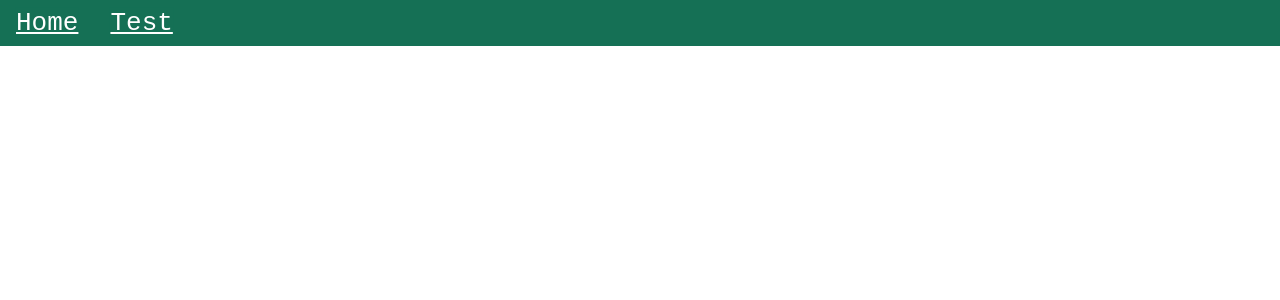
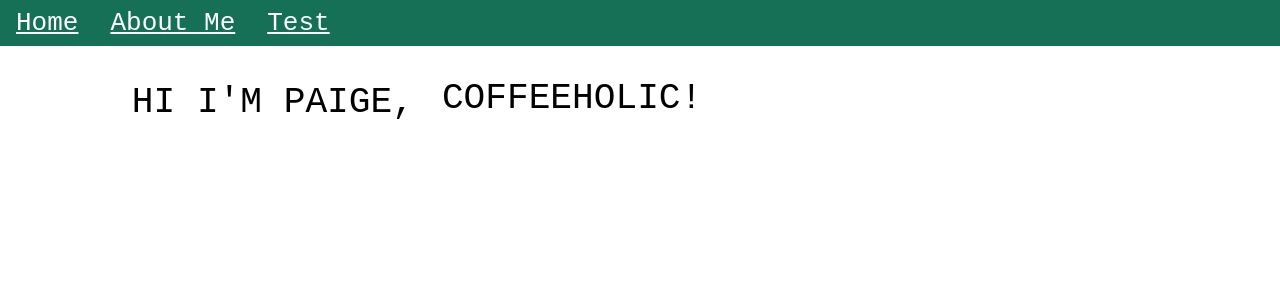
Before and after one commit to phgodwin/Portfolio_Project_FE, a React (Create React App) app: page /AboutMe in a window 1280 px wide. Before the commit this address had no page. Shown: the top 300 px of the page. Built offline with nearby package versions, Linux system fonts and the light colour scheme.

Commit message:
front page key frames

```diff
--- a/src/App.css
+++ b/src/App.css
@@ -87,3 +87,75 @@ display: flex;
 font-weight: bolder;
 
 }
+
+/* #intro {
+  font-size:36px;
+  font-weight:bold;
+
+
+  text-transform: uppercase;
+}
+
+#flip {
+  height:50px;
+  overflow:hidden;
+}
+
+#flip > div > div {
+
+  padding:4px 12px;
+  height:45px;
+  margin-bottom:20px;
+  display:inline-block;
+}
+#first {
+  animation: show 5s linear infinite;
+}
+
+@keyframes show {
+  0% {margin-top: 0;}
+  100% {margin-top: 0;}
+
+} */
+
+
+
+#container {
+  font-family: monospace;
+  font-size: 2.26rem;
+  text-transform: uppercase;
+  display: flex;
+  align-items: center;
+  justify-content: center;
+}
+
+#animation {
+  height:50px;
+  overflow:hidden;
+  margin-left: 1rem;
+}
+
+#animation > div > div {
+  padding: 0.25rem 0.75rem;
+  height:2.81rem;
+  margin-bottom: 2.81rem;
+  display:inline-block;
+}
+
+#animation div:first-child {
+  animation: text-animation 8s infinite;
+}
+
+
+@keyframes text-animation {
+  0% {margin-top: -0.05rem;}
+  10% {margin-top: -0.05rem;}
+  20% {margin-top: -5.80rem;}
+  30% {margin-top: -5.80rem;}
+  40% {margin-top: -11.70rem;}
+  60% {margin-top: -11.70rem;}
+  70% {margin-top: -5.80rem;}
+  80% {margin-top: -5.80rem;}
+  90% {margin-top: -0.05rem;}
+  100% {margin-top: -0.05rem;}
+}
--- a/src/App.js
+++ b/src/App.js
@@ -3,6 +3,7 @@ import { Route, Routes, BrowserRouter as Router, Link } from 'react-router-dom';
 import HomePage from './Components/Home/HomePage';
 import NewUser from './Components/NewUser';
 import TestPage from './Components/TestPage';
+import AboutPaige from './Components/About Me/AboutPaige';
 
 function App() {
 
@@ -13,12 +14,14 @@ function App() {
 
       <nav id="navbar">
         <Link id="nav" to='/'>Home</Link>
+        <Link id="nav" to='/AboutMe'>About Me</Link>
         <Link id="nav" to='/TestPage'>Test</Link>
       </nav>
       <Routes>
         <Route path='/' element={<HomePage />} />
         <Route path='/NewUser' element={<NewUser />} />
         <Route path='/TestPage' element={<TestPage />} />
+        <Route path='/AboutMe' element={<AboutPaige/>} />
 
       </Routes>
     </Router>
--- /dev/null
+++ b/src/Components/About Me/AboutPaige.jsx
@@ -0,0 +1,14 @@
+function AboutPaige() {
+    return (
+        <main id="container">
+        <p>Hi I'm Paige,</p>
+        <section id="animation">
+          <div id="first"><div>Full stack engineer in training!</div></div>
+          <div id="second"><div>Coffeeholic!</div></div>
+          <div id="third"><div>Spotify's #1 fan!</div></div>
+        </section>
+      </main>
+    );
+}
+
+export default AboutPaige;
```
